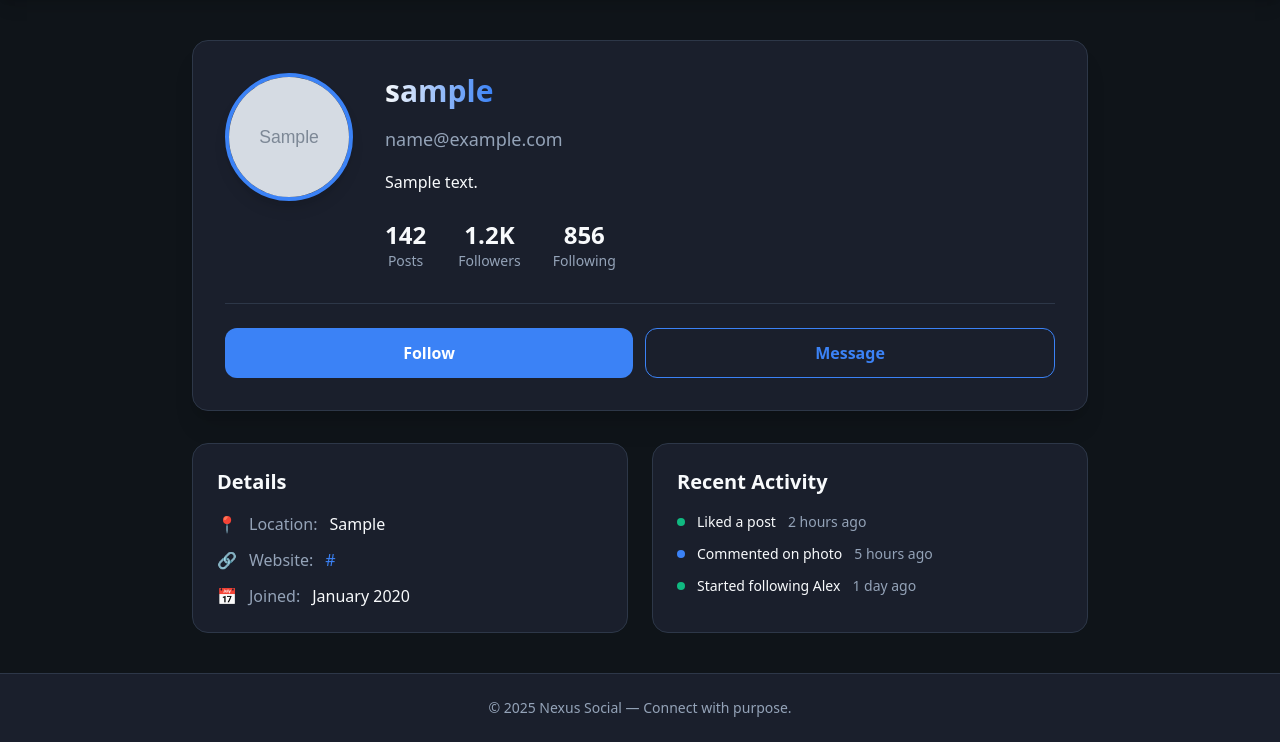
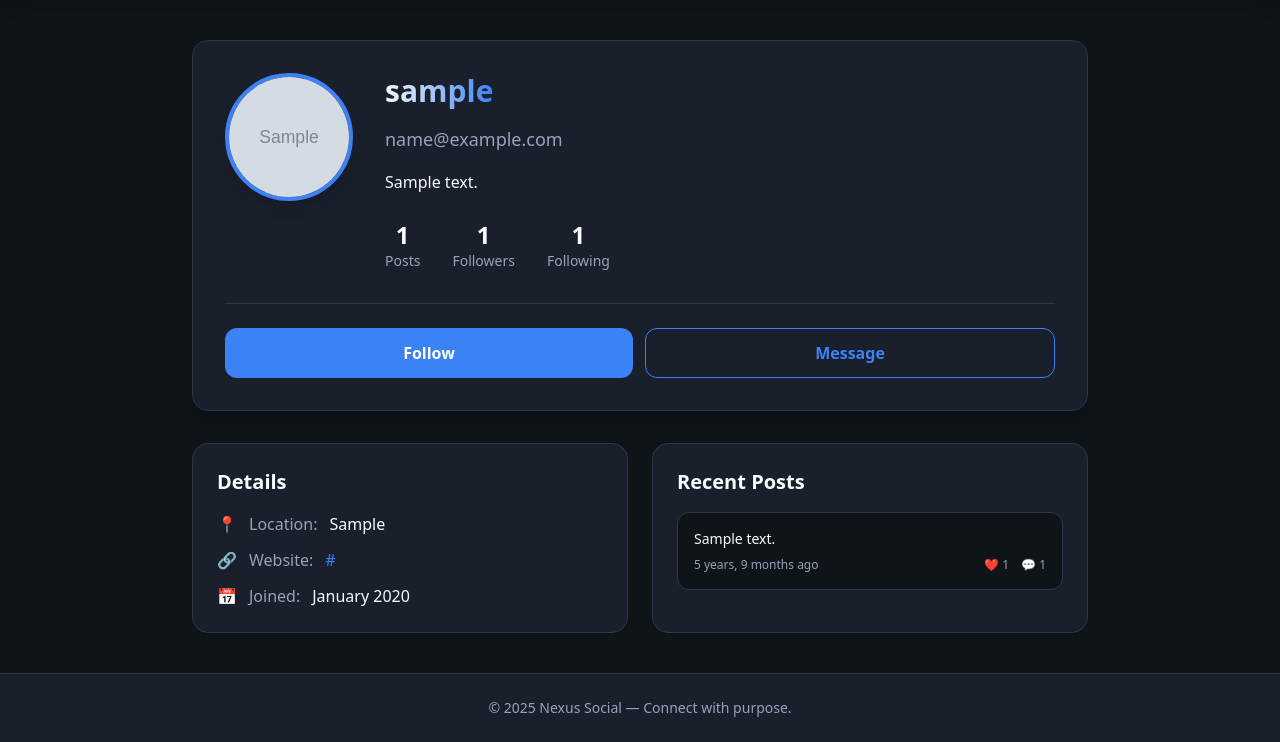
Before and after one commit to zoraizbinzahid/social-media-app-django, a Django app: template backend/templates/users/profile.html in a window 1280 px wide. Shown: the part 83-825 px from the top of the page. Run offline with Django 5.2, Linux system fonts and the light colour scheme; tables that the repository leaves empty hold one stand-in row (values such as "Sample post"); the template is opened without the code that fills it: values that come from a table or form of the project are taken from there, most other values are stand-ins (such as "Sample title", 1, 10 or a date in 2020); grey boxes marked "Sample" are stand-in pictures; parts of the project's set-up code (start-up, migrations or seed data) failed here and were passed over; some libraries are stand-ins or nearby versions.

Commit message:
Enhance profile view with follower and following counts, and update follow button functionality

```diff
--- a/backend/templates/users/profile.html
+++ b/backend/templates/users/profile.html
@@ -24,12 +24,6 @@
                         class="w-32 h-32 rounded-full object-cover border-4 border-nexus-accent shadow-lg"
                     >
                 {% endif %}
-
-                {% if user_obj.profile.is_verified %}
-                <div class="absolute bottom-2 right-2 w-8 h-8 bg-nexus-highlight rounded-full flex items-center justify-center border-2 border-nexus-secondary">
-                    <span class="text-white text-sm">✓</span>
-                </div>
-                {% endif %}
             </div>
 
             <!-- Profile Info -->
@@ -38,11 +32,6 @@
                     <h1 class="text-3xl font-bold bg-gradient-to-r from-nexus-textPrimary to-nexus-accent bg-clip-text text-transparent">
                         {{ user_obj.username }}
                     </h1>
-                    {% if user_obj.profile.is_verified %}
-                    <span class="inline-flex items-center px-3 py-1 bg-nexus-highlight text-white text-sm rounded-full font-medium mt-2 md:mt-0">
-                        <span class="mr-1">✓</span> Verified
-                    </span>
-                    {% endif %}
                 </div>
 
                 <p class="text-nexus-textSecondary text-lg mb-4">{{ user_obj.email }}</p>
@@ -58,17 +47,23 @@
                 <!-- Stats -->
                 <div class="flex justify-center md:justify-start space-x-8 text-center">
                     <div>
-                        <p class="text-2xl font-bold text-nexus-textPrimary">142</p>
+                        <p class="text-2xl font-bold text-nexus-textPrimary">{{ posts_count }}</p>
                         <p class="text-nexus-textSecondary text-sm">Posts</p>
                     </div>
+                    <a href="{% url 'followers:followers_list' username=user_obj.username %}"
+                       class="hover:scale-105 transition-transform duration-200">
                         <div>
-                        <p class="text-2xl font-bold text-nexus-textPrimary">1.2K</p>
+                            <p class="text-2xl font-bold text-nexus-textPrimary">{{ followers_count }}</p>
                             <p class="text-nexus-textSecondary text-sm">Followers</p>
                         </div>
+                    </a>
+                    <a href="{% url 'followers:following_list' username=user_obj.username %}"
+                       class="hover:scale-105 transition-transform duration-200">
                         <div>
-                        <p class="text-2xl font-bold text-nexus-textPrimary">856</p>
+                            <p class="text-2xl font-bold text-nexus-textPrimary">{{ following_count }}</p>
                             <p class="text-nexus-textSecondary text-sm">Following</p>
                         </div>
+                    </a>
                 </div>
             </div>
         </div>
@@ -81,8 +76,10 @@
                 Edit Profile
             </a>
             {% else %}
-            <button class="flex-1 bg-nexus-accent hover:bg-blue-600 text-white font-semibold py-3 px-6 rounded-xl transition-all duration-300 transform hover:scale-[1.02]">
-                Follow
+            <button class="follow-btn flex-1 {% if is_following %}bg-nexus-border text-nexus-textPrimary border border-nexus-border{% else %}bg-nexus-accent text-white{% endif %} font-semibold py-3 px-6 rounded-xl transition-all duration-300 transform hover:scale-[1.02]"
+                    data-user-id="{{ user_obj.id }}"
+                    data-username="{{ user_obj.username }}">
+                {% if is_following %}Unfollow{% else %}Follow{% endif %}
             </button>
             <button class="flex-1 bg-nexus-secondary border border-nexus-accent text-nexus-accent hover:bg-nexus-accent hover:text-white font-semibold py-3 px-6 rounded-xl transition-all duration-300">
                 Message
@@ -135,26 +132,73 @@
 
         <!-- Recent Activity -->
         <div class="bg-nexus-secondary rounded-2xl p-6 border border-nexus-border">
-            <h3 class="text-xl font-semibold text-nexus-textPrimary mb-4">Recent Activity</h3>
-            <div class="space-y-3">
-                <div class="flex items-center space-x-3 text-sm">
-                    <div class="w-2 h-2 bg-nexus-highlight rounded-full"></div>
-                    <span class="text-nexus-textPrimary">Liked a post</span>
-                    <span class="text-nexus-textSecondary">2 hours ago</span>
+            <h3 class="text-xl font-semibold text-nexus-textPrimary mb-4">Recent Posts</h3>
+            <div class="space-y-4">
+                {% for post in user_obj.posts.all|slice:":3" %}
+                <div class="bg-nexus-primary rounded-xl p-4 border border-nexus-border">
+                    <p class="text-nexus-textPrimary text-sm mb-2">{{ post.content|truncatewords:20 }}</p>
+                    <div class="flex items-center justify-between text-xs text-nexus-textSecondary">
+                        <span>{{ post.created_at|timesince }} ago</span>
+                        <div class="flex space-x-3">
+                            <span>❤️ {{ post.likes.count }}</span>
+                            <span>💬 {{ post.comments.count }}</span>
                         </div>
-                <div class="flex items-center space-x-3 text-sm">
-                    <div class="w-2 h-2 bg-nexus-accent rounded-full"></div>
-                    <span class="text-nexus-textPrimary">Commented on photo</span>
-                    <span class="text-nexus-textSecondary">5 hours ago</span>
                     </div>
-                <div class="flex items-center space-x-3 text-sm">
-                    <div class="w-2 h-2 bg-nexus-highlight rounded-full"></div>
-                    <span class="text-nexus-textPrimary">Started following Alex</span>
-                    <span class="text-nexus-textSecondary">1 day ago</span>
                 </div>
+                {% empty %}
+                <p class="text-nexus-textSecondary italic text-center py-4">No posts yet</p>
+                {% endfor %}
             </div>
         </div>
     </div>
 
 </div>
+
+<!-- Follow JavaScript -->
+<script>
+document.addEventListener('DOMContentLoaded', function() {
+    const followBtn = document.querySelector('.follow-btn');
+
+    if (followBtn) {
+        followBtn.addEventListener('click', function() {
+            const userId = this.dataset.userId;
+            const username = this.dataset.username;
+
+            fetch(`/follow/${username}/follow/`, {
+                method: 'POST',
+                headers: {
+                    'X-Requested-With': 'XMLHttpRequest',
+                    'X-CSRFToken': '{{ csrf_token }}',
+                }
+            })
+            .then(response => response.json())
+            .then(data => {
+                if (data.error) {
+                    alert(data.error);
+                    return;
+                }
+
+                // Update button text and style
+                if (data.is_following) {
+                    this.textContent = 'Unfollow';
+                    this.classList.remove('bg-nexus-accent', 'text-white');
+                    this.classList.add('bg-nexus-border', 'text-nexus-textPrimary', 'border', 'border-nexus-border');
+                } else {
+                    this.textContent = 'Follow';
+                    this.classList.remove('bg-nexus-border', 'text-nexus-textPrimary', 'border', 'border-nexus-border');
+                    this.classList.add('bg-nexus-accent', 'text-white');
+                }
+
+                // Update counts on the page
+                document.querySelector('a[href*="followers"] .text-2xl').textContent = data.followers_count;
+                document.querySelector('a[href*="following"] .text-2xl').textContent = data.following_count;
+            })
+            .catch(error => {
+                console.error('Error:', error);
+                alert('Something went wrong. Please try again.');
+            });
+        });
+    }
+});
+</script>
 {% endblock %}
```
Also changed, not shown: backend/users/views.py (+25 -35 lines). Lines whose indentation alone changed are shown as unchanged.
